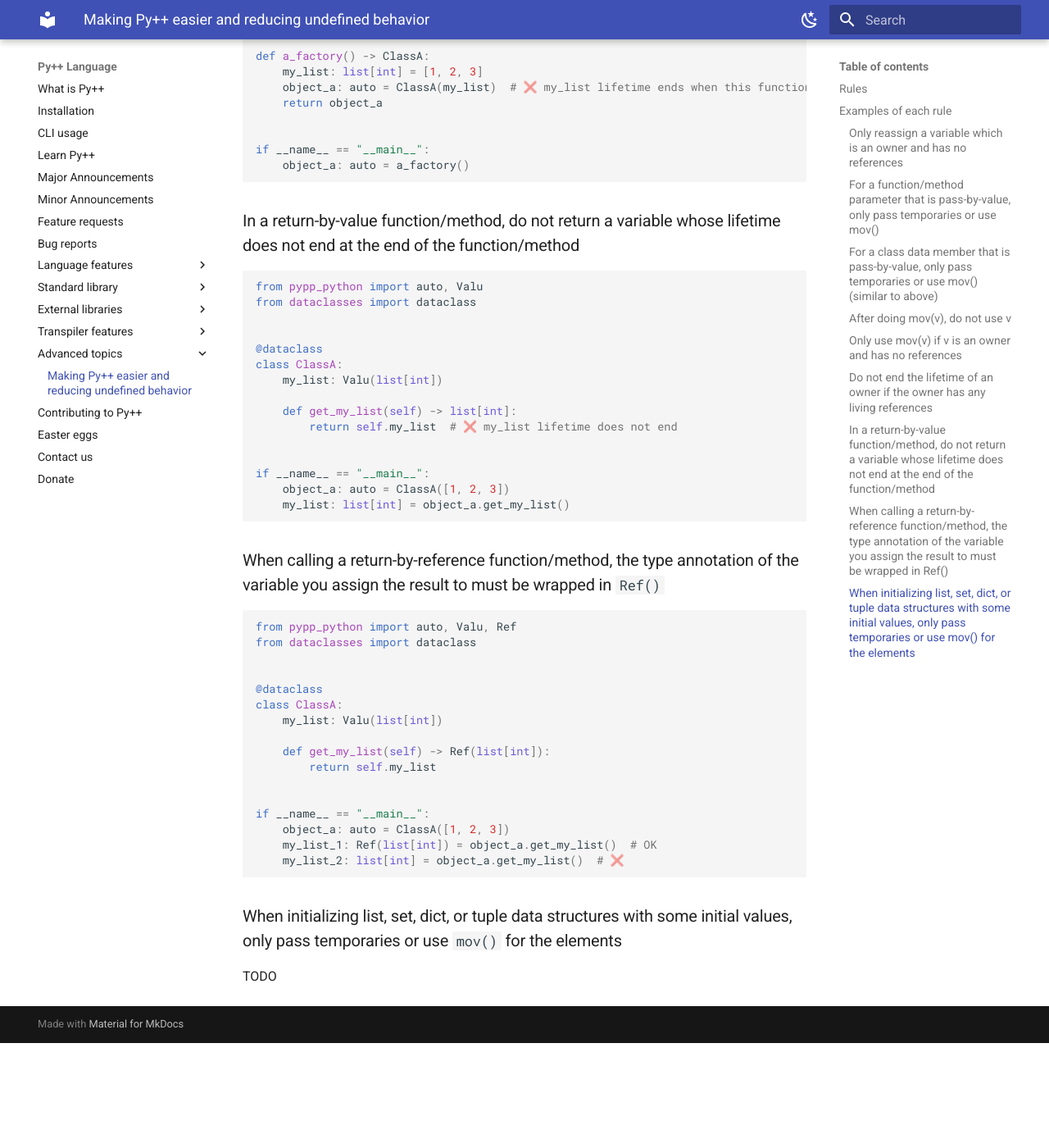
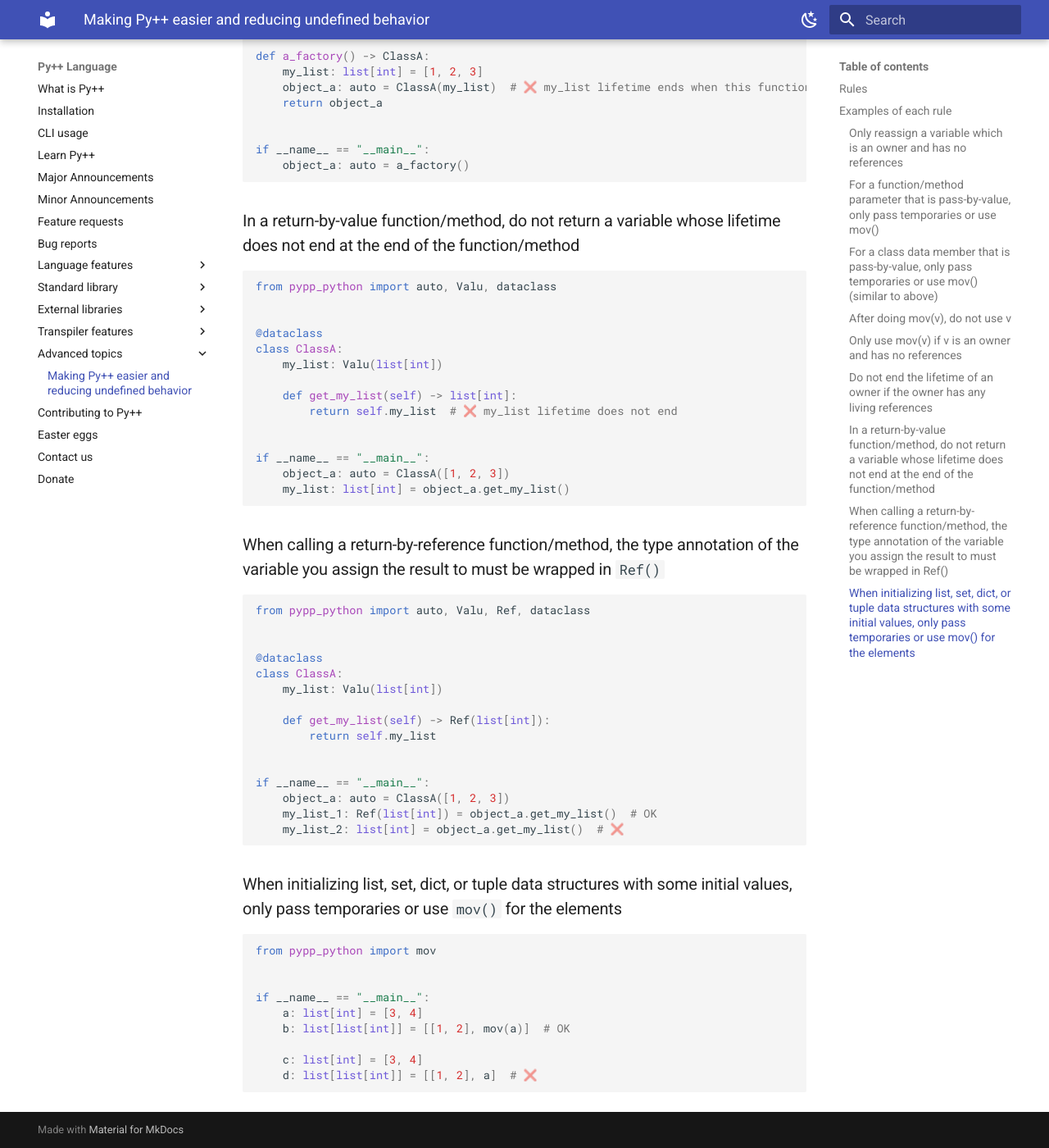
Before and after one commit to curtispuetz/pypp-docs, an MkDocs documentation site: the page built from docs/advanced/making_pypp_easier.md, in a window 1280 px wide and 1400 px high, scrolled down 3687 px. Shown: the whole window at 82% size. Built offline with MkDocs 1.6.1 and Material for MkDocs 9.7.7, drawn with Linux system fonts in a browser that asks for light colours; before the commit the page ends 4959 px from its top, so only the background shows below that; some of the changed text lies outside the part shown.

Commit message:
work on rules documentation

````diff
--- a/docs/advanced/making_pypp_easier.md
+++ b/docs/advanced/making_pypp_easier.md
@@ -26,7 +26,7 @@ If I am missing any rules, i.e. there are other ways you can get code that runs
 ### Only reassign a variable which is an owner and has no references
 
 ```python
-from dataclasses import dataclass
+from pypp_python import dataclass
 
 
 @dataclass
@@ -168,8 +168,7 @@ if __name__ == "__main__":
 ### In a return-by-value function/method, do not return a variable whose lifetime does not end at the end of the function/method
 
 ```python
-from pypp_python import auto, Valu
-from dataclasses import dataclass
+from pypp_python import auto, Valu, dataclass
 
 
 @dataclass
@@ -189,8 +188,7 @@ if __name__ == "__main__":
 
 
 ```python
-from pypp_python import auto, Valu, Ref
-from dataclasses import dataclass
+from pypp_python import auto, Valu, Ref, dataclass
 
 
 @dataclass
@@ -209,4 +207,14 @@ if __name__ == "__main__":
 
 ### When initializing list, set, dict, or tuple data structures with some initial values, only pass temporaries or use `mov()` for the elements
 
-TODO
+```python
+from pypp_python import mov
+
+
+if __name__ == "__main__":
+    a: list[int] = [3, 4]
+    b: list[list[int]] = [[1, 2], mov(a)]  # OK
+
+    c: list[int] = [3, 4]
+    d: list[list[int]] = [[1, 2], a]  # ❌
+```
````
